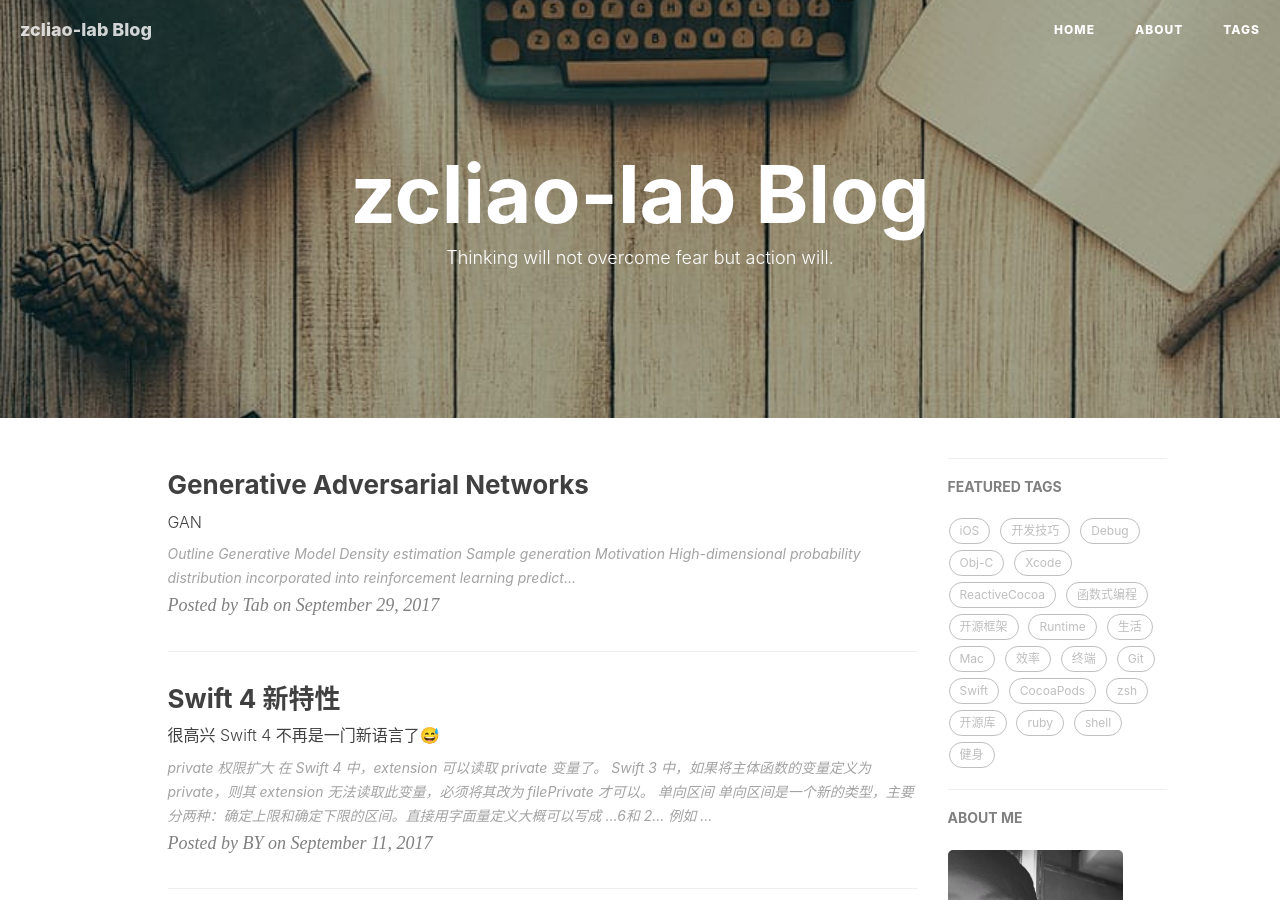
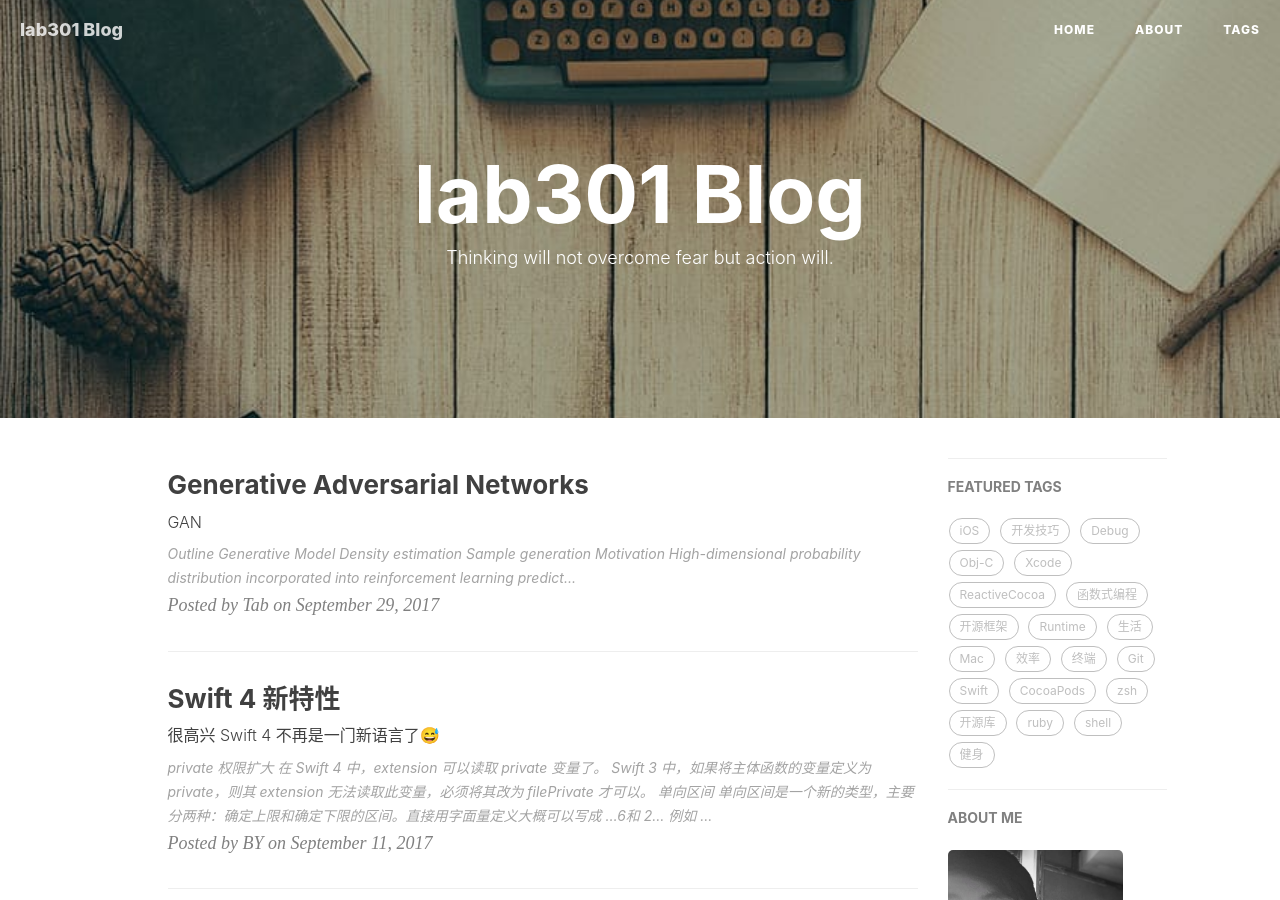
Before and after one commit to lab301-readings/lab301-readings.github.io, a Jekyll site: the page built from index.html, in a window 1280 px wide and 900 px high. Built offline with Jekyll 4.4.1, drawn with Linux system fonts in a browser that asks for light colours; nearby versions of some CDN libraries; the list of posts is cut into pages by our own code; comment, search, counter and statistics services are not loaded; some of the changed text lies outside the part shown.

Commit message:
Update _config.yml

```diff
--- a/_config.yml
+++ b/_config.yml
@@ -1,13 +1,13 @@
 # Site settings
-title: zcliao-lab Blog
-SEOTitle: 视觉和深度学习实验室 | zcliao-lab Blog
+title: lab301 Blog
+SEOTitle: 视觉和深度学习实验室 | lab301 Blog
 header-img: img/post-bg-desk.jpg
 email: zcliao_lab@outlook.com
 description: "A lab focusing on computer vision and deep learning"
-keyword: "zcliao-lab Blog, 301-lab Blog, computer vision, deep learning"
-url: "http://zcliao-lab.github.io"          # your host, for absolute URL
+keyword: "zcliao-lab Blog, lab301 Blog, computer vision, deep learning"
+url: "http://lab301-readings.github.io"          # your host, for absolute URL
 baseurl: ""      # for example, '/blog' if your blog hosted on 'host/blog'
-github_repo: "https://github.com/zcliao-lab/zcliao-lab.github.io.git" # you code repository
+github_repo: "https://github.com/lab301-readings/lab301-readings.github.io.git" # you code repository
 
 # Sidebar settings
 sidebar: true                           # whether or not using Sidebar.
@@ -20,7 +20,7 @@ sidebar-avatar: /img/about-BY-gentle.jpg      # use absolute URL, seeing it's us
 RSS: false
 # weibo_username:
 zhihu_username:     username
-github_username:    zcliao-lab
+github_username:    lab301-readings
 facebook_username:  username
 jianshu_username:   username_id
 #twitter_username:   username
```
